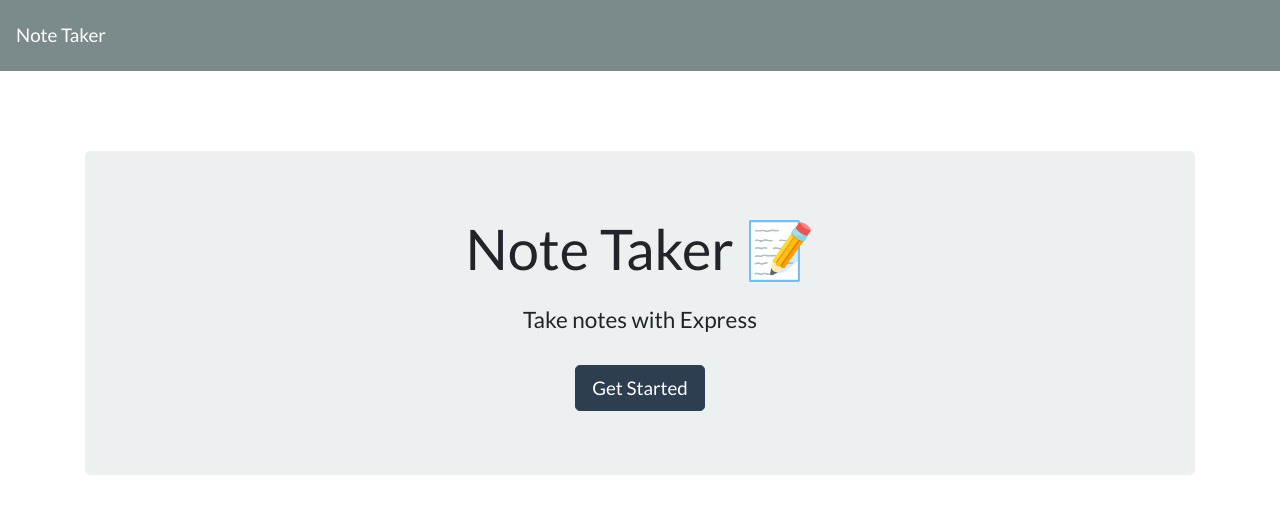
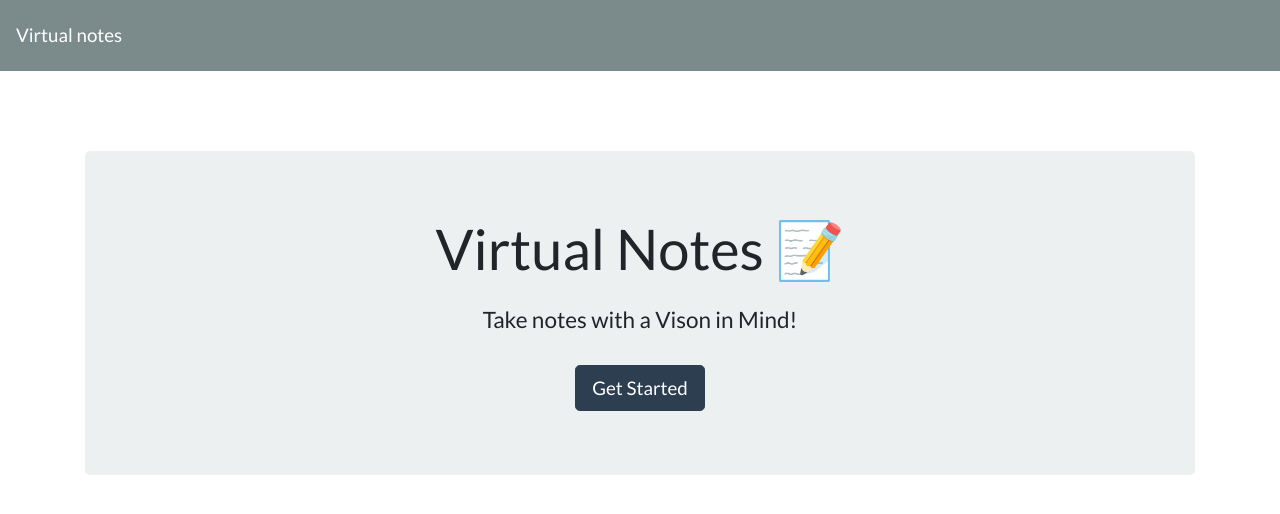
Before and after one commit to Trane7/virtual-notes, a plain HTML site: page Develop/public/index.html in a window 1280 px wide. Drawn offline with nearby package versions, Linux system fonts and the light colour scheme; no server answers.

Commit message:
changed titles for project

```diff
--- a/Develop/public/index.html
+++ b/Develop/public/index.html
@@ -11,13 +11,13 @@
 
 <body>
   <nav class="navbar navbar-dark bg-dark">
-    <a class="navbar-brand" href="/">Note Taker
+    <a class="navbar-brand" href="/">Virtual notes
     </a>
   </nav>
   <div class="container">
     <div style="margin-top: 80px;" class="jumbotron text-center">
-      <h1 class="display-4">Note Taker <span role="img" aria-label="Memo">📝</span></h1>
-      <h4 class="mt-4">Take notes with Express</h4>
+      <h1 class="display-4">Virtual Notes <span role="img" aria-label="Memo">📝</span></h1>
+      <h4 class="mt-4">Take notes with a Vison in Mind!</h4>
       <a class="btn btn-primary btn-lg mt-4" href="/notes" role="button">Get Started</a>
     </div>
   </div>
```
